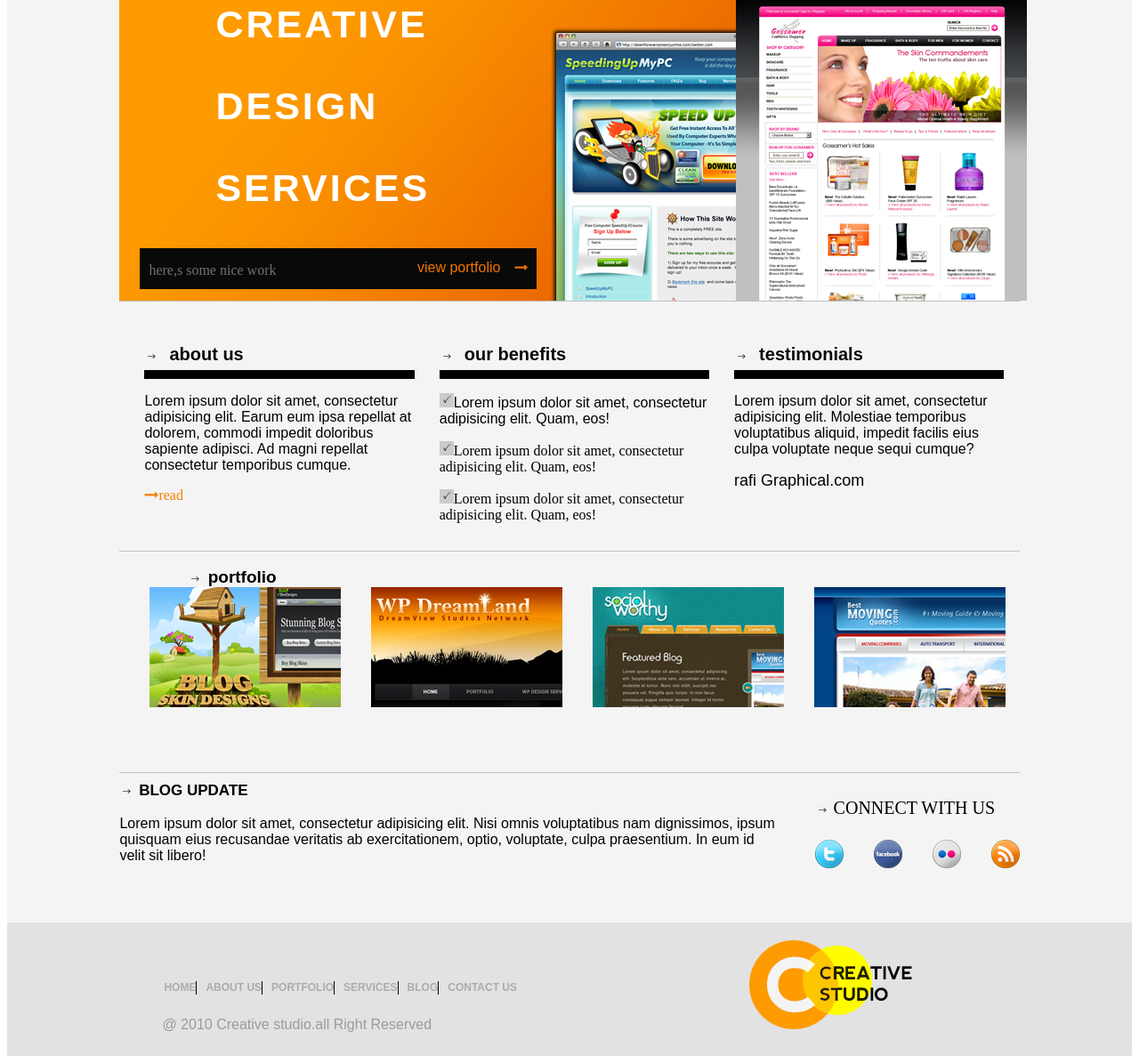
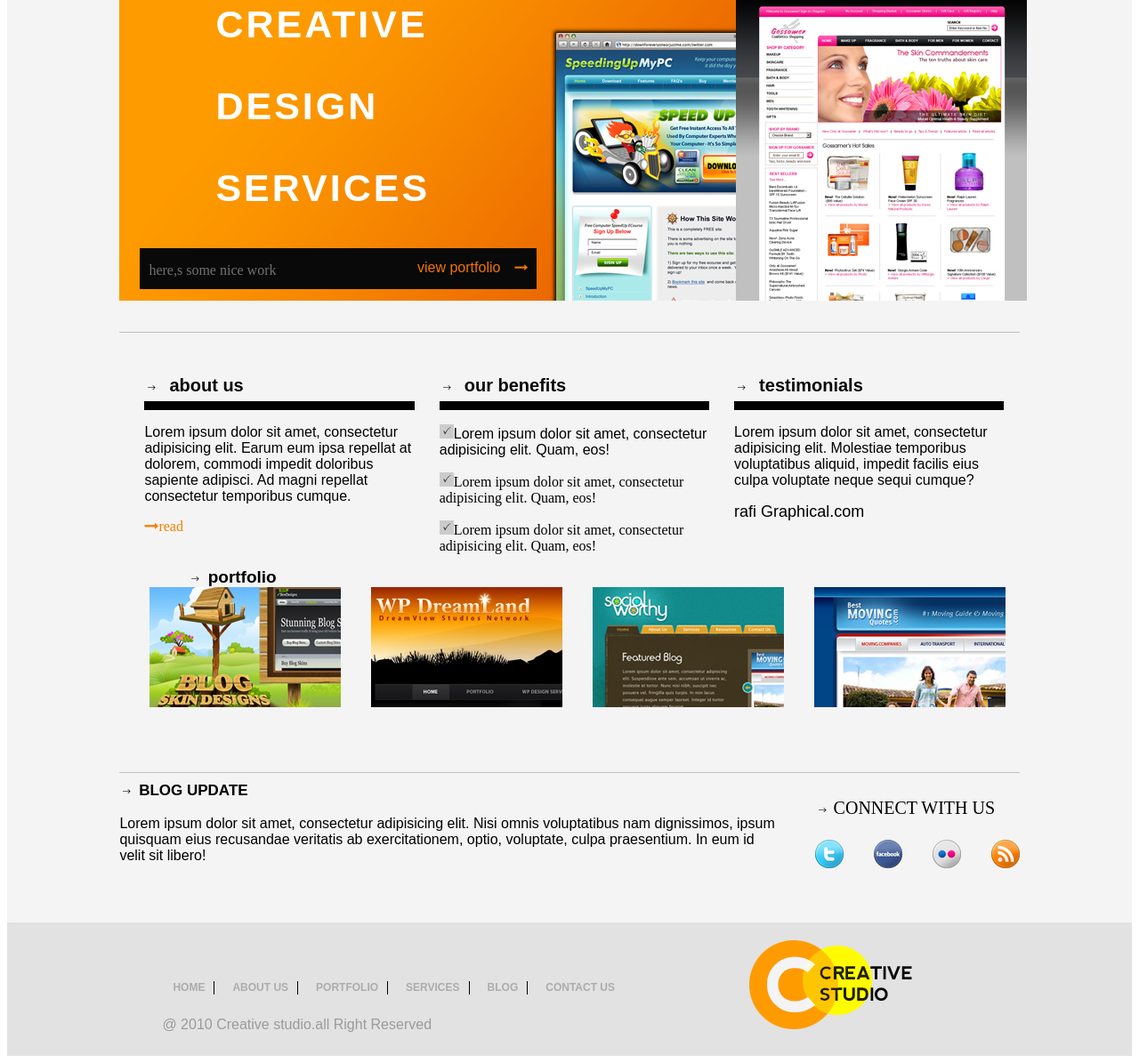
Before and after one commit to polash2/first-exam-psd-to-html, a plain HTML site: page index.html in a window 1280 px wide. Shown: the part 221-1416 px from the top of the page at 89% size. Drawn offline with Linux system fonts and the light colour scheme.

Commit message:
Update style.css

```diff
--- a/css/style.css
+++ b/css/style.css
@@ -211,13 +211,12 @@ padding: 0;
 }
 
 .content-wrapper {
-    border-top: 1px solid black;
-    border-top: 1px solid black;
     border-bottom: 1px solid #c0c0c0;
     width: 80%;
     margin: 0 auto;
     height: 280px;
     border-top: 1px solid #c0c0c0;
+    margin-top: 35px;
 }
 
 .common {
@@ -378,6 +377,7 @@ padding: 0;
     text-decoration: none;
     font-family: sans-serif;
     font-weight: bold;
+    margin: 0 10px;
 }
 
 .footer-menubar ul li a:hover {}
```
